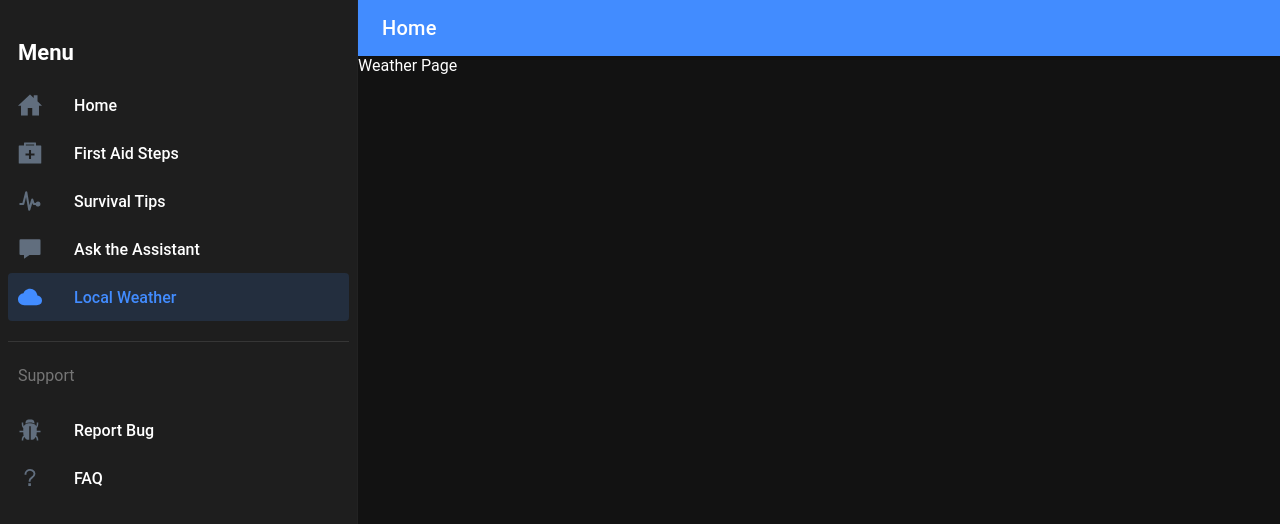
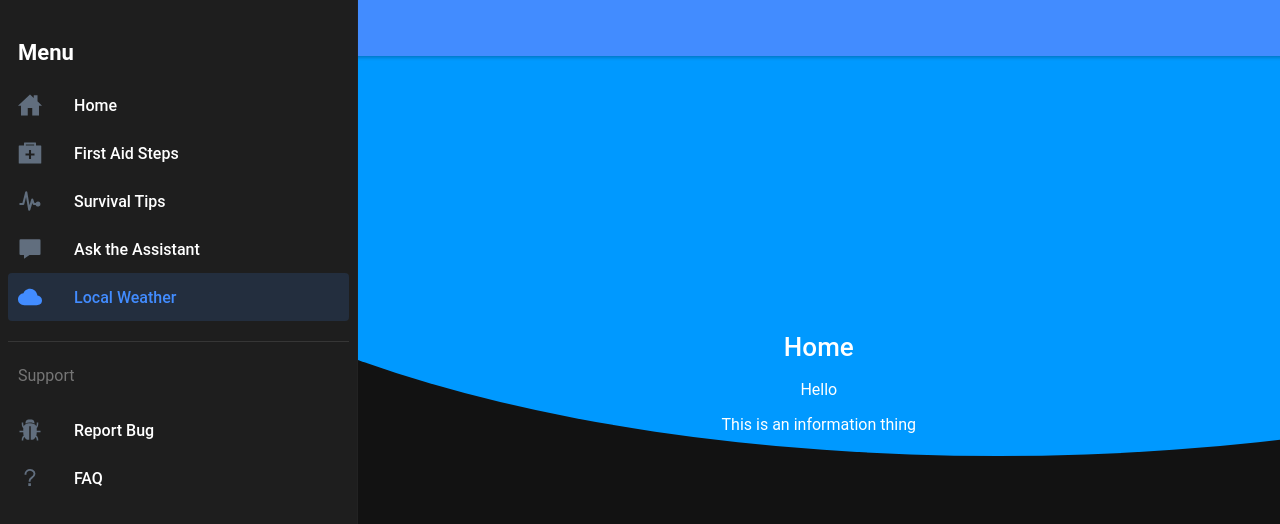
Before and after one commit to BRafters/call4code_deep_blue, a React (Create React App) app in the folder call_for_code/: page /weather in a window 1280 px wide. Shown: the top 524 px of the page. Built offline with nearby package versions, Linux system fonts and the light colour scheme; no server answers.

Commit message:
HERE functionality is being set up

```diff
--- a/call_for_code/src/pages/firstaid/FirstAid.tsx
+++ b/call_for_code/src/pages/firstaid/FirstAid.tsx
@@ -1,5 +1,4 @@
 import React from 'react';
-import { useParams } from 'react-router';
 import { IonButtons, IonContent, IonHeader, IonIcon, IonMenuButton, IonPage, IonTitle, IonToolbar, IonNav, IonItem, IonLabel, IonList, IonVirtualScroll } from '@ionic/react';
 import { sadOutline, compassOutline, fitnessOutline, heartOutline, personOutline, restaurantOutline, roseOutline, snowOutline, walkOutline } from 'ionicons/icons';
 import './FirstAid.css';
--- a/call_for_code/src/pages/weather/Weather.css
+++ b/call_for_code/src/pages/weather/Weather.css
@@ -0,0 +1,11 @@
+
+#background-circle {
+     background: #0099FF;
+     Width: 140vw;
+     height: 80vh;
+     border-radius: 100%;
+     position: absolute;
+     top: -30vh;
+     left: -20vw;
+     z-index: 0;
+ }
--- a/call_for_code/src/pages/weather/Weather.tsx
+++ b/call_for_code/src/pages/weather/Weather.tsx
@@ -1,8 +1,46 @@
-import React from 'react';
+import React, { useState, useEffect } from 'react';
 import { IonButtons, IonContent, IonHeader, IonMenuButton, IonPage, IonTitle, IonToolbar } from '@ionic/react';
 import './Weather.css';
+import { setTimeout } from 'timers';
+// import HEREMap from "react-here-maps";
 
-const Home: React.FC = () => {
+const Weather: React.FC = () => {
+     // Here, we will do an API call using React hooks
+     const [weather, setWeather] = useState<{}>();
+     const [here, setHere] = useState<{}>();
+
+     // HERE URLS
+     const here_api_key = '1qDEkj05axzzZAiYKEtqwyovdBuc4SfyxuLktBbYNWA';
+     const here_app_id = 'LAYxqcMgc4AzIuFwAVcR';
+     const here_url = `https://geocoder.api.here.com/search/6.2/geocode.json?languages=en-US&maxresults=4&app_id=${here_app_id}&app_code=${here_api_key}`;
+
+     // Weather URLS
+     const weather_api_key = 'e048464ad4461828615936fb1833883a';
+     const weather_url = `
+          https://api.openweathermap.org/data/2.5/onecall?lat={lat}&lon={lon}&
+          exclude=daily,hourly&appid=${weather_api_key}
+     `;
+
+
+     // Creating an asyncronous function that will update weather in useEffect
+     async function get_weather(){
+          await fetch(weather_url)
+          .then(res => res.json())
+          .then(res => setWeather({status: 'loaded', payload: res}));
+     }
+
+     function get_location(){
+          fetch(here_url)
+          .then(res => res.json())
+          .then(res => setHere({status: 'loaded', payload: res}))
+     }
+
+     useEffect(() => {
+          get_location();
+     }, []);
+
+
+     console.log(here);
 
      return(
           <IonPage>
@@ -11,12 +49,20 @@ const Home: React.FC = () => {
                <IonButtons slot="start">
                <IonMenuButton />
                </IonButtons>
-               <IonTitle>Home</IonTitle>
           </IonToolbar>
           </IonHeader>
 
           <IonContent>
-               Weather Page
+               <div id="background-circle"></div>
+               <section id="home__overlay">
+                    <h1 id="home__title">Home</h1>
+
+
+                         <p>Hello</p>
+                         <p>This is an information thing</p>
+
+
+               </section>
           </IonContent>
 
 
@@ -24,4 +70,4 @@ const Home: React.FC = () => {
      );
 }
 
-export default Home;
+export default Weather;
```
